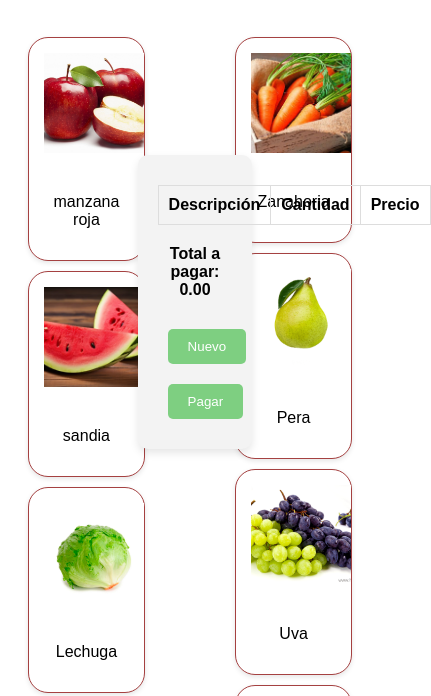
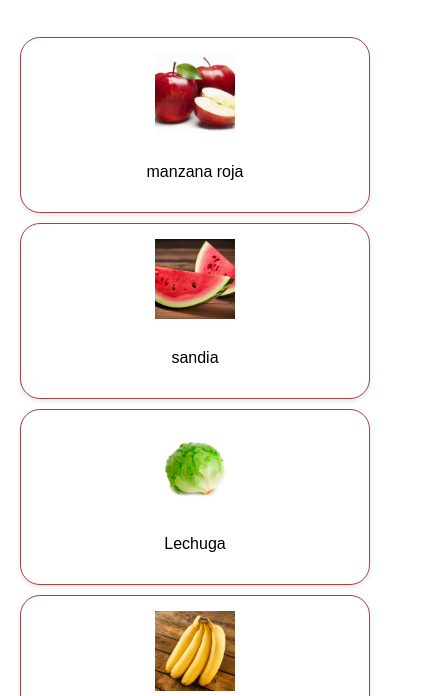
Before and after one commit to useroz/lista-de-productos, a website: page index.html in a window 390 px wide. Shown: the part 148-844 px from the top of the page, 431 px wide, since content can reach past the window. Drawn offline with Linux system fonts and the light colour scheme; no server answers.

Commit message:
Descripción de los cambios realizados

```diff
--- a/styles.css
+++ b/styles.css
@@ -1,21 +1,21 @@
-
 body {
   font-family: Arial, sans-serif;
+  margin: 0;
+  padding: 0;
+  box-sizing: border-box;
 }
-
 
 .main-container {
   display: flex;
+  flex-wrap: wrap; /* Permite que los elementos se ajusten en varias filas */
   justify-content: space-between;
   padding: 20px;
-  gap: 40px;
+  gap: 20px; /* Espaciado entre columnas */
 }
 
-
 .product-column {
-  width: 35%;
+  width: 48%; /* Ajusta para columnas más pequeñas en pantallas medianas */
 }
-
 
 .product-item {
   text-align: center;
@@ -25,46 +25,30 @@ body {
   border-radius: 20px;
   transition: transform 0.2s ease;
   box-shadow: 0 2px 5px rgba(0, 0, 0, 0.1);
-  margin-bottom: 0px;
+  margin-bottom: 10px; /* Ajusta espaciado entre productos */
 }
-
 
 .product-item:hover {
   transform: scale(1.05);
 }
 
-
 .product-item img {
   width: 100px;
   height: 100px;
   object-fit: cover;
-  margin-bottom: 20px;
+  margin-bottom: 10px;
 }
 
-
-.product-column {
-  margin-right: 10px;
-}
-
-
-.product-column .product-item {
-  margin-bottom: 10px;
-  }
-
-
 .shopping-list-container {
-  position: relative;
-  top: -1000px;
-  margin: 0 auto;
-  width: 20%;
+  width: 100%; /* Ajusta al 100% del contenedor */
+  max-width: 400px; /* Tamaño máximo para pantallas grandes */
+  margin: 20px auto; /* Centrado */
   text-align: center;
   background-color: rgb(243, 243, 243);
   padding: 20px;
   border-radius: 10px;
   box-shadow: 0 4px 8px rgba(0, 0, 0, 0.1);
-  margin-bottom: 50px;
 }
-
 
 #shoppingList {
   width: 100%;
@@ -80,7 +64,6 @@ body {
 
 .total-container {
   margin-top: 20px;
-  text-align: center;
   font-weight: bold;
 }
 
@@ -101,3 +84,31 @@ body {
 .control-buttons button:hover {
   background-color: #45a049;
 }
+
+/* Media Queries */
+@media (max-width: 768px) {
+  .main-container {
+    flex-direction: column; /* Apila las columnas verticalmente */
+    align-items: center;
+  }
+
+  .product-column {
+    width: 100%; /* Columna ocupa todo el ancho */
+  }
+
+  .shopping-list-container {
+    width: 90%; /* Ajusta a un tamaño más pequeño */
+  }
+}
+
+@media (max-width: 480px) {
+  .product-item img {
+    width: 80px; /* Imágenes más pequeñas en pantallas pequeñas */
+    height: 80px;
+  }
+
+  .control-buttons button {
+    padding: 8px 16px; /* Botones más compactos */
+    font-size: 14px;
+  }
+}
```
